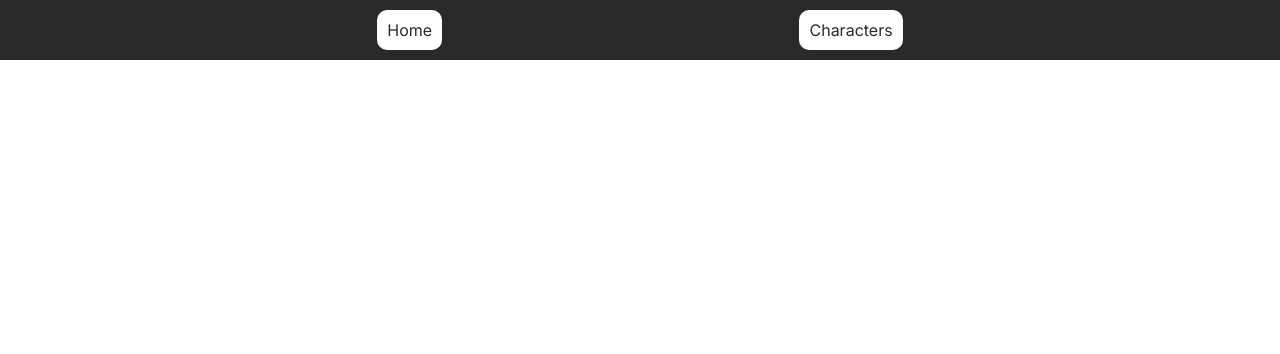
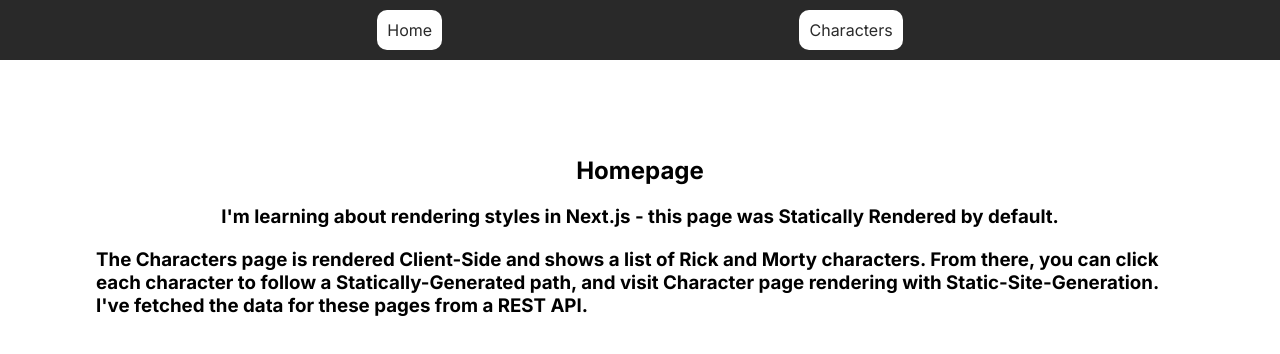
Before and after one commit to MohammadBaseer/Project-6-CAB-next-js-GraphQL-Apollo-Rick-and-Morty-API, a Next.js app: page / in a window 1280 px wide. Shown: the top 354 px of the page. Built offline with nearby package versions, Linux system fonts and the light colour scheme.

Commit message:
Home Page Updated

```diff
--- a/src/app/page.module.css
+++ b/src/app/page.module.css
@@ -4,5 +4,5 @@
   justify-content: space-between;
   align-items: center;
   padding: 6rem;
-  min-height: 100vh;
+  /* min-height: 100vh; */
 }
--- a/src/app/page.tsx
+++ b/src/app/page.tsx
@@ -1,5 +1,16 @@
 import styles from "./page.module.css";
 
 export default function Home() {
-  return <main className={styles.main}></main>;
+  return (
+    <main className={styles.main}>
+      <h2>Homepage</h2>
+      <br />
+      <h3>I'm learning about rendering styles in Next.js - this page was Statically Rendered by default.</h3>
+      <br />
+      <h3>The Characters page is rendered Client-Side and shows a list of Rick and Morty characters. From there, you can click each character to follow a Statically-Generated path, and visit Character page rendering with Static-Site-Generation. I've fetched the data for these pages from a REST API.</h3>
+      <br />
+      {/* <h3>The Episodes page is rendered Client-Side. I've used a filtered GraphQL query to fetch the data. Here is a good article to help you use Graph QL together with the Fetch API.</h3> */}
+      <br />
+    </main>
+  );
 }
```
